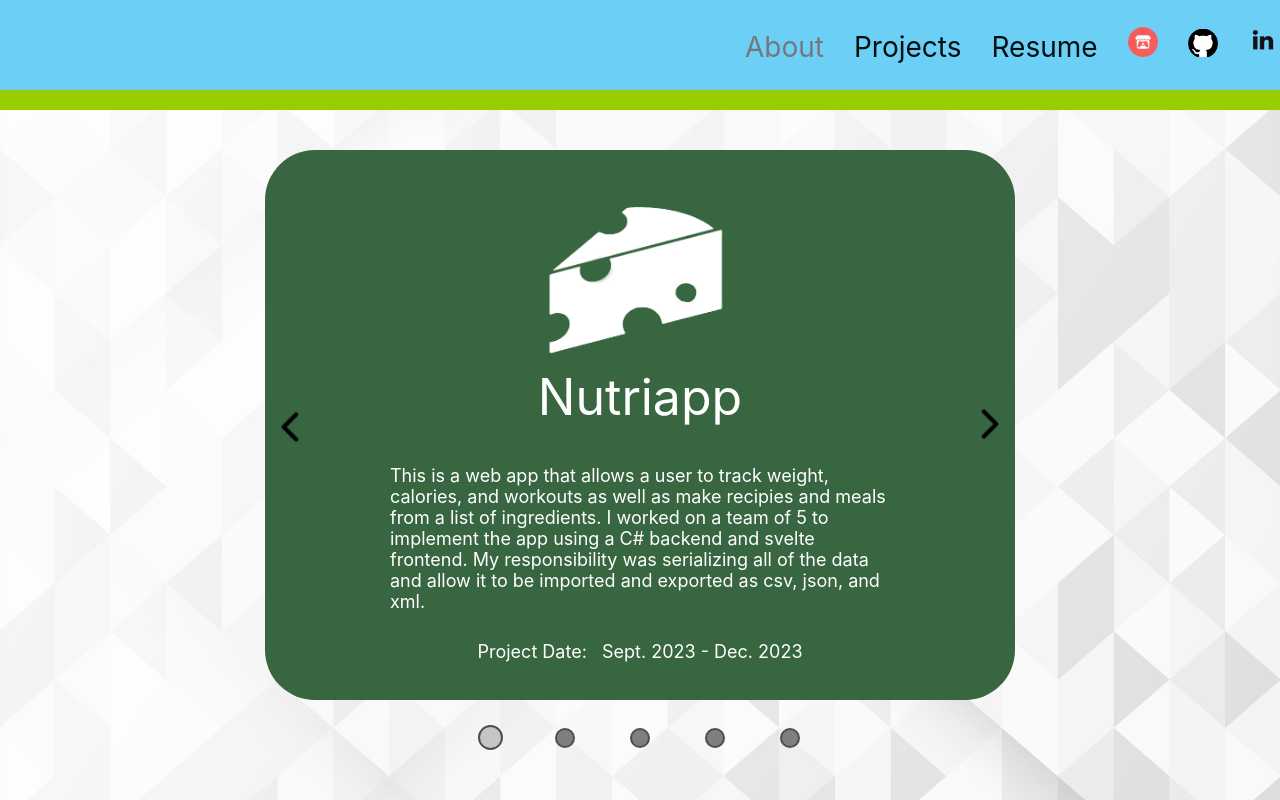
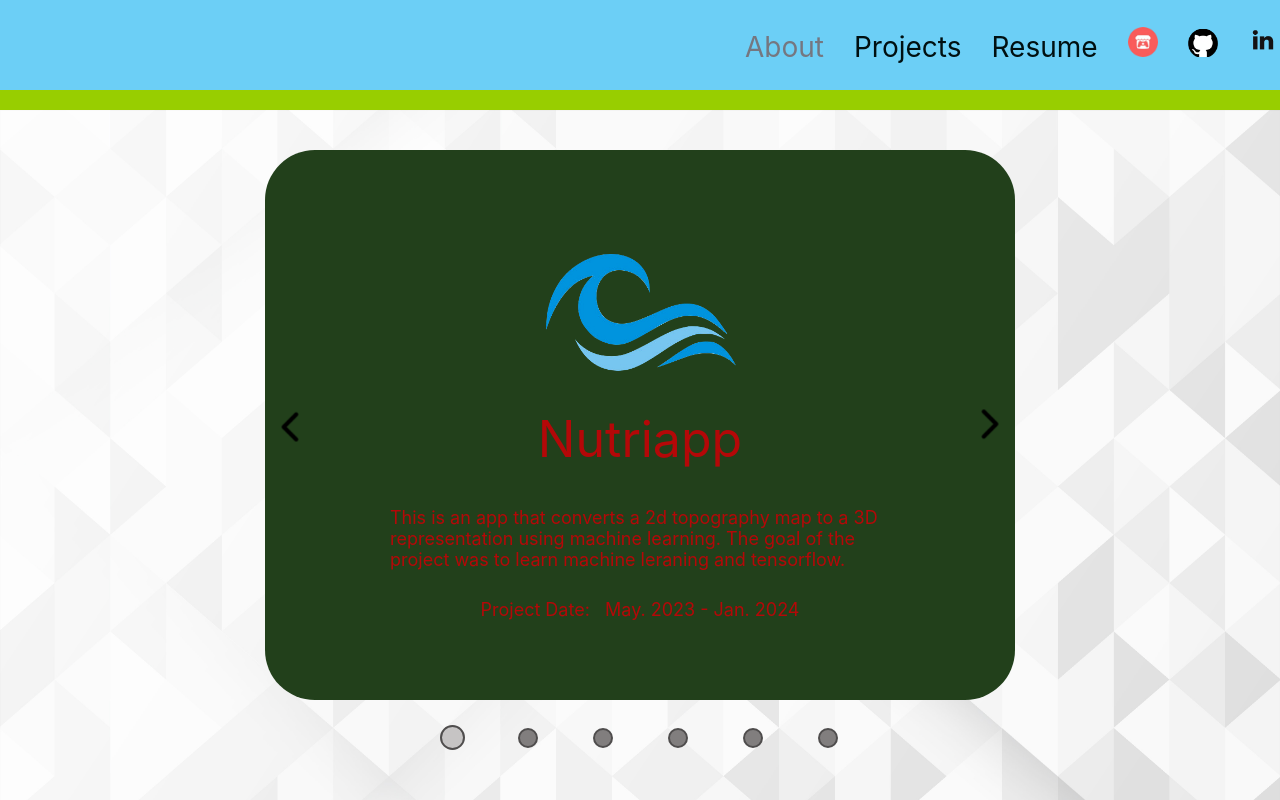
Before and after one commit to DannyGramowski/resume-site, a React (Create React App) app in the folder site/: page /projects in a window 1280 px wide. Shown: the top 800 px of the page. Built offline with nearby package versions, Linux system fonts and the light colour scheme.

Commit message:
added trained terrain

```diff
--- a/site/src/Gallery/Gallery.js
+++ b/site/src/Gallery/Gallery.js
@@ -7,6 +7,7 @@ import { BunchNotes } from "../Projects/BunchNotes"
 import { ArrowButton } from "./ArrowButton";
 import { AquaVybes } from "../Projects/AquaVybes";
 import { KalarasLastDefense } from "../Projects/KalarasLastDefense";
+import { TrainedTerrain } from "../Projects/TrainedTerrain";
 import { ProjectButton } from "./ProjectButton";
 
 export class Gallery extends Component {
@@ -15,12 +16,13 @@ export class Gallery extends Component {
     constructor(props) {
         super(props);
         this.state = {galleryIndex: 0,
-            projectData: [{name: "NutriApp", cssName: "nutriapp"},
-             {name: "Ghost Jazz", cssName: "ghostjazz" },
-              {name: "AquaVybes", cssName: "aquavybes"},
-               {name: "BunchNotes", cssName: "bunchnotes"},
-               {name: "Kalara's Last Defense", cssName: "kalaras"}],
-            projects: [<NutriApp />, <GhostJazz />, <AquaVybes />, <BunchNotes />, <KalarasLastDefense />]};
+            projectData: [{name: "Trained Terrain", cssName: "trainedterrain"},
+                {name: "NutriApp", cssName: "nutriapp"},
+                {name: "Ghost Jazz", cssName: "ghostjazz" },
+                {name: "AquaVybes", cssName: "aquavybes"},
+                {name: "BunchNotes", cssName: "bunchnotes"},
+                {name: "Kalara's Last Defense", cssName: "kalaras"}],
+            projects: [<TrainedTerrain />, <NutriApp />, <GhostJazz />, <AquaVybes />, <BunchNotes />, <KalarasLastDefense />]};
 
         if(this.state.projectData.length != this.state.projects.length) {
             throw "names do not match projects";
--- a/site/src/MainPage.css
+++ b/site/src/MainPage.css
@@ -6,6 +6,12 @@
 
 .page-container {
 
+}
+
+.divider {
+    background-color: var(--green);
+    width: 100%;
+    height: 20px;
 }
 
 .blurb-text {
@@ -27,6 +33,17 @@
 
 .blurb-container {
     width: inherit;
+    margin: 10px 0px 30px;
+}
+
+.skills-section-container {
+    margin: 30px 0px 30px;
+
+}
+
+.skills-text {
+    text-align: center;
+    font-size: 40px;
 }
 
 .skills-container {
@@ -45,7 +62,7 @@
 .skill-header {
     text-align: center;
     font-size: 22px;
-    padding: 4px;
+    padding: 4px 2px;
 }
 
 .skill {
--- a/site/src/MainPage.js
+++ b/site/src/MainPage.js
@@ -4,6 +4,10 @@ import "./MainPage.css";
 import dannyImage from "./files/Danny zipline.png";
 
 export class MainPage extends Component {
+
+    createDivider = () => {
+        return <Container className="divider"/>
+    }
 
     createSkill = (skill, hoverText, onLeft) => {
         return <ListGroupItem className="skill-item skill">{skill}
@@ -47,9 +51,12 @@ export class MainPage extends Component {
                             </Col>
                         </Row>
 
+                        {this.createDivider()}
+
                         {/* skills */}
-                        <Row>
+                        <Row className="skills-section-container">
                             {/* languages. Add on hover that shows what projects I used them on*/}
+                                <Container className="skills-text">Skills</Container>
                                 <Row className="skills-container center-horiz">
                                     <ListGroup className="skills-col" >
                                         <ListGroupItem className="skill-item skill-header">Languages</ListGroupItem>
--- a/site/src/Projects/TrainedTerrain.js
+++ b/site/src/Projects/TrainedTerrain.js
@@ -1,13 +1,43 @@
 import { Component } from "react";
-import { Container } from "reactstrap";
+import { Container, Col } from "reactstrap";
+import { Link } from "react-router-dom";
 import "./Projects.css"
+import logo from "./images/AquaVybes.png"
 
 export class TrainedTerrain extends Component {
+    render() {
+        let imageWidth = 250;
+        let imageRatio = 0.8333;
 
-    render() {
         return(
-            <Container>
 
+            <Container className="trainedterrain project center">
+                    <Col className="project-content ">
+                        <Col className="center">
+                            <Container className="nutri-app-logo-container">
+                                <Link to="/nutri-app" >
+                                    <img className=" pointer-cursor" src={logo} alt="Ghost Jazz logo" width={imageWidth} height={imageRatio * imageWidth}/>
+                                    <div className="logo-text" style={{marginTop: "-15px"}}>Nutriapp</div>
+                                </Link>
+                            </Container>
+                        </Col>
+                        <Col className="center">
+                            <Container className="blurb-font">
+
+                                <p style={{width: "500px", marginBottom: "-10px"}} >
+                                    This is an app that converts a 2d topography map to a 3D representation using
+                                    machine learning. The goal of the project was to learn machine leraning and
+                                    tensorflow.
+                                </p>
+                                <br />
+                                <Container className="center">
+                                    <p>
+                                        Project Date: &nbsp; May. 2023 - Jan. 2024
+                                    </p>
+                                </Container>
+                            </Container>
+                        </Col>
+                    </Col>
             </Container>
         )
     }
--- a/site/src/index.css
+++ b/site/src/index.css
@@ -10,12 +10,14 @@
   --aquavybesbg: #ccfffc;
   --bunchnotesbg: #f7efb2;
   --kalarasbg: #ec4242;
+  --terrainbg: #22401b;
 
   --nutriappft: #ffffff;
   --ghostjazzft: #3c3b3b;
   --aquavybesft: #0195de;
   --bunchnotesft: #000000;
   --kalarasft: #fff5e0;
+  --terrainft: #b40808;
 }
 
 body {
@@ -55,6 +57,11 @@ code {
 .kalaras {
   background-color: var(--kalarasbg);
   color: var(--kalarasft);
+}
+
+.trainedterrain {
+  background-color: var(--terrainbg);
+  color: var(--terrainft);
 }
 
 .menu-bar-container {
```
Also changed, not shown: 1 other file (tests, documents, lock files or other folders).
